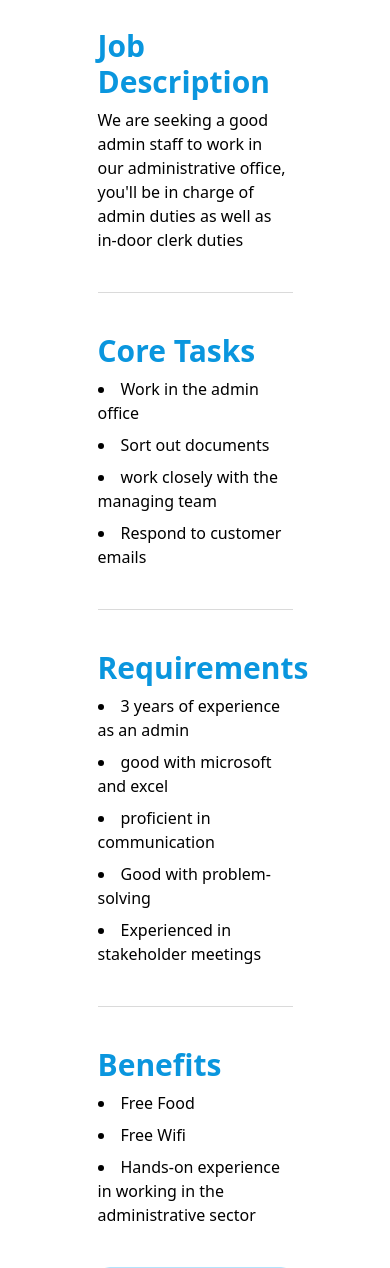
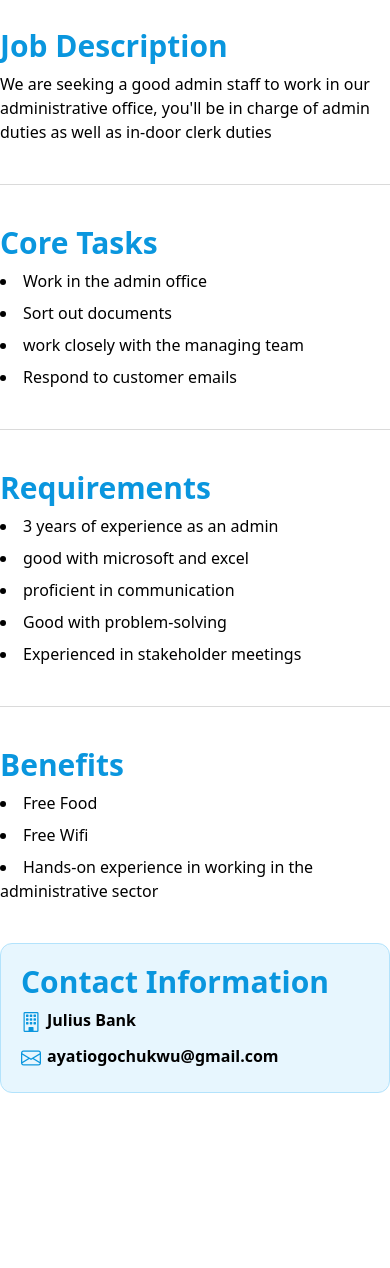
Before and after one commit to AyatiOgo/warri-jobs-deploy, a Django app: a page that uses jobs/templates/job-detail.html in a window 390 px wide. Shown: the part 332-1600 px from the top of the page. Run offline with Django 5.2, Linux system fonts and the light colour scheme; data comes from the database, SQL or seed files in the repository; some libraries are stand-ins or nearby versions.

Commit message:
width set to full

```diff
--- a/jobs/templates/job-detail.html
+++ b/jobs/templates/job-detail.html
@@ -9,7 +9,7 @@
          </div>
         <div class="w-full pb-30 pt-30 z-10 md:w-6xl md:pb-30 md:pt-40  " >
             <div  class="w-full flex flex-col items-center gap-4" >
-                <h1 class="text-white font-bold text-3xl md:text-5xl "> {{ job.title }} </h1>
+                <h1 class="text-white font-bold text-3xl sm:text-5xl "> {{ job.title }} </h1>
                 <div class="flex flex-row gap-3">
                     <div class="flex flex-row gap-1.5"> <i class="bi bi-clock text-[#0A96DE] text-xl"></i> <p class="font-semibold text-white"> {{ job.job_type }}</p> </div>
                     <div class="flex flex-row gap-1.5"> <i class="bi bi-geo-alt text-[#0A96DE] text-xl"></i> <p class="font-semibold text-white" >{{ job.work_location }}</p> </div>
@@ -23,7 +23,7 @@
 
     <!-- Job Details Section -->
      <div class="w-full flex justify-center">
-        <div class="w-1/2 pb-40">
+        <div class="w-full  sm:w-1/2 pb-40">
             <!-- Job detail cards -->
              <div class="w-full flex flex-col gap-2 border-b-1 border-[#DADADA] pb-10 pt-10 ">
                 <h2 class="font-bold text-[#0A96DE] text-3xl">Job Description</h2>
```
